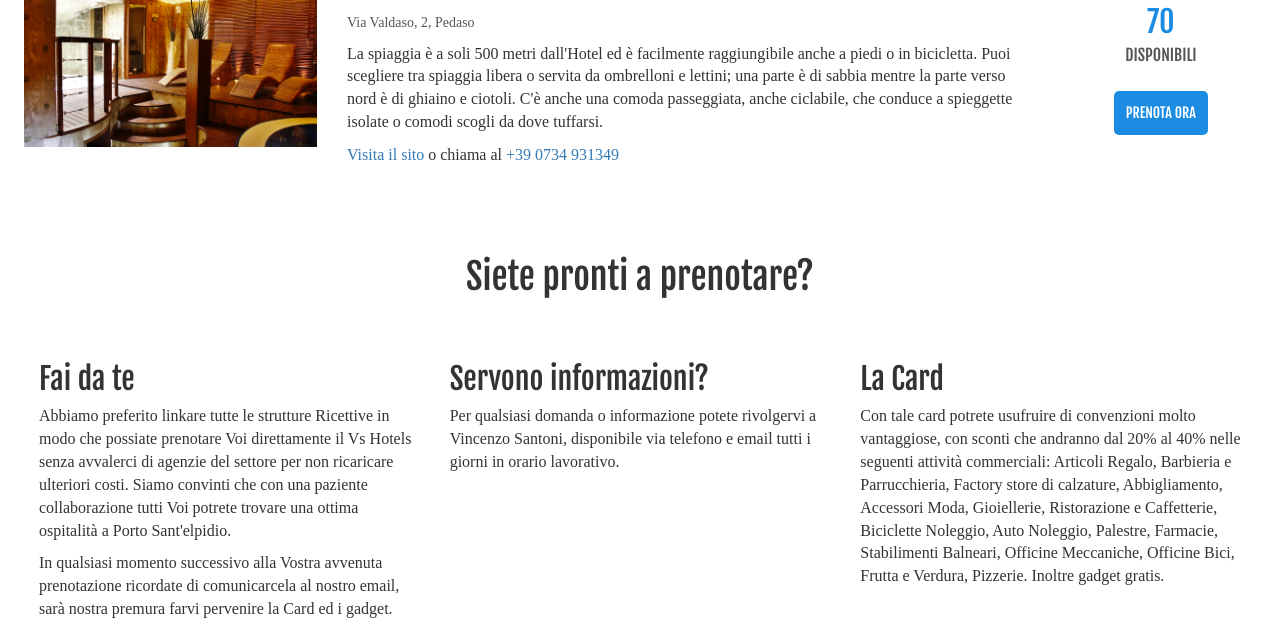
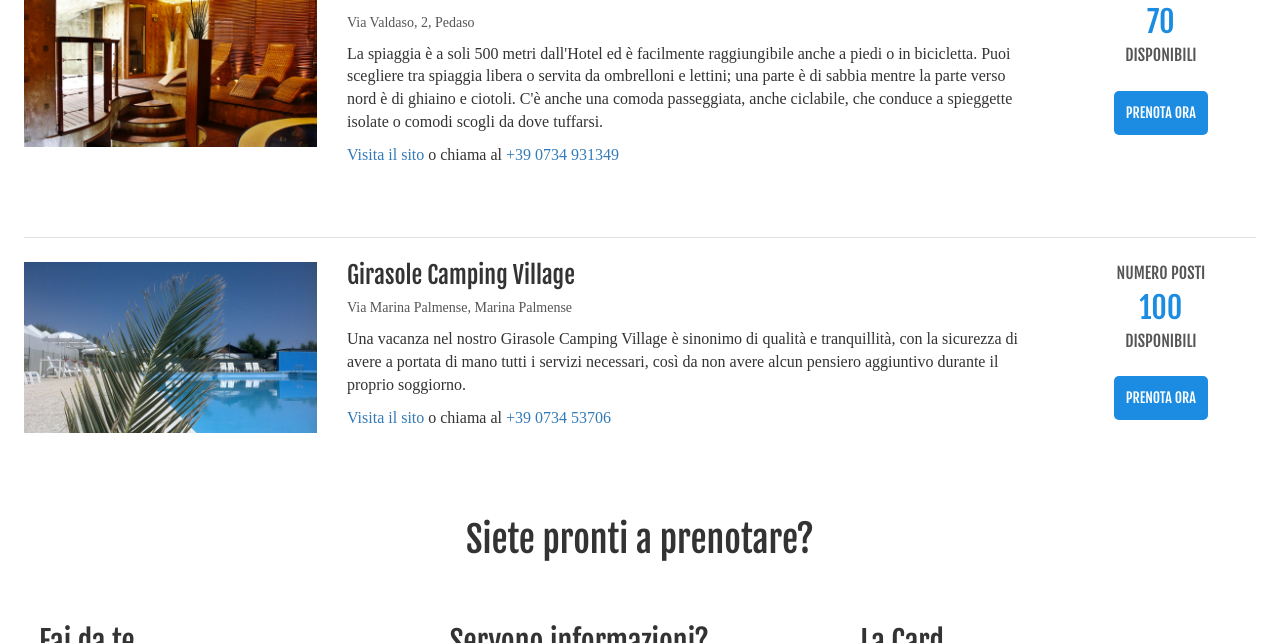
Before and after one commit to indifferentalex/giovanissimi_2017, a Jekyll site: the page built from hotels.html, in a window 1280 px wide and 900 px high, scrolled down 6377 px, cut to the strip 0-643 px from the top of the window. Built offline with Jekyll 4.4.1, drawn with Linux system fonts in a browser that asks for light colours; nearby versions of some CDN libraries; some web fonts are replaced.

Commit message:
Girasole camping village

```diff
--- a/cartina.html
+++ b/cartina.html
@@ -15,6 +15,7 @@ permalink: /cartina/
 				    var map = new google.maps.Map(document.getElementById('map'), {
 						center: { lat: 43.256, lng: 13.759 },
 						zoom: 13,
+						mapTypeId: 'satellite',
 						// scrollwheel: false,
 						streetViewControl: false,
 						fullscreenControl: false,
--- a/hotels.html
+++ b/hotels.html
@@ -410,6 +410,24 @@ permalink: /hotels/
 		</div>
 	</div>
 
+	<div class="row listing top-border">
+		<div class="col-sm-3 image-column">
+			<img src="{{ site.baseurl }}/assets/images/camping_girasole.jpg"/>
+		</div>
+		<div class="col-sm-7 main-info-column">
+			<h3>Girasole Camping Village</h3>
+			<p class="address">Via Marina Palmense, Marina Palmense</p>
+			<p>Una vacanza nel nostro Girasole Camping Village è sinonimo di qualità e tranquillità, con la sicurezza di avere a portata di mano tutti i servizi necessari, così da non avere alcun pensiero aggiuntivo durante il proprio soggiorno.</p>
+			<p><a href="http://www.campinggirasole.it/it">Visita il sito</a> o chiama al <a href="tel:+39073453706">+39 0734 53706</a></p>
+		</div><!--
+		--><div class="col-sm-2 side-info-column">
+			<p>NUMERO POSTI</p>
+			<h2>100</h2>
+			<p>DISPONIBILI</p>
+			<a href="#prenotare"><div class="book-button">PRENOTA ORA</div></a>
+		</div>
+	</div>
+
 	<div class="hotels-footer">
 		<div class="row">
 			<div class="col-sm-12 centerpiece-text">
```
Also changed, not shown: cartina_hotel.html (+21 -1 lines), assets/images/camping_girasole.jpg (added).
